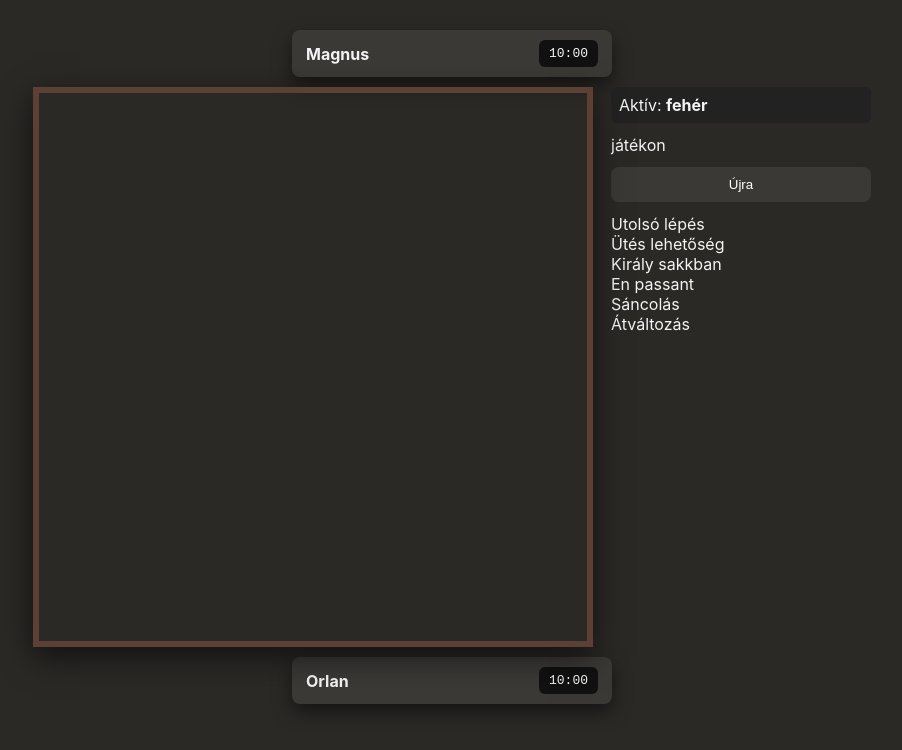
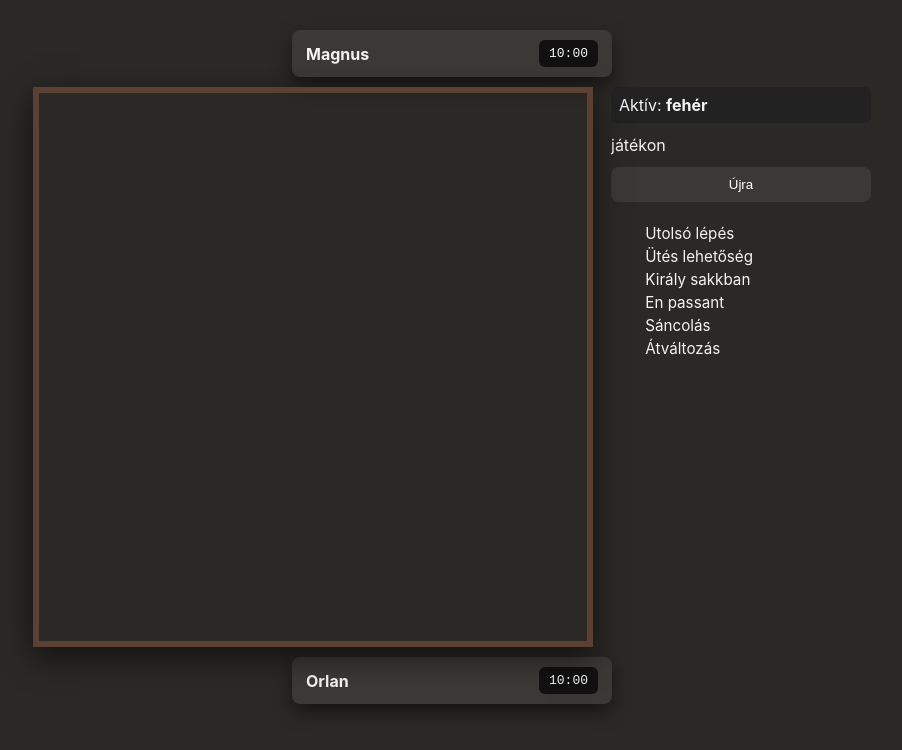
Before and after one commit to DeathDitch123/MattMester, a plain HTML site: page frontend/chess_barold/html/chess.html in a window 1280 px wide. Shown: the whole page, without its empty margins (188-1090 px from the left). Drawn offline with Linux system fonts and the light colour scheme.

Commit message:
Add legend styles to chess.css
Introduce CSS rules for a legend component: .legend (spacing and slightly smaller font, per-line margins) and .legend-sq (inline-block colored square with size, margin, vertical alignment and rounded corners). Comments are in Hungarian. These styles enable consistent formatting of the UI legend and its color swatches.

```diff
--- a/frontend/chess_barold/css/chess.css
+++ b/frontend/chess_barold/css/chess.css
@@ -217,3 +217,25 @@
     border-radius: 8px;  /* Lekerekített sarkok */
     cursor: pointer;  /* Kéz kurzor (kattintható) */
 }
+
+/* JELMAGYARÁZAT */
+.legend
+{
+    margin-top: 6px;  /* Felső margó */
+    font-size: 0.95rem;  /* Betűméret (kicsit kisebb) */
+}
+.legend>div  /* A .legend közvetlen gyermek div elemeire vonatkozik (>) */
+{
+    margin: 4px 0;  /* Függőleges margó soronként */
+}
+
+/* Színes négyzet a jelmagyarázatban */
+.legend-sq
+{
+    display: inline-block;  /* Inline blokk elem */
+    width: 22px;  /* Szélesség */
+    height: 14px;  /* Magasság */
+    margin-right: 8px;  /* Jobb oldali margó */
+    vertical-align: middle;  /* Függőleges igazítás szöveghez */
+    border-radius: 3px;  /* Enyhén lekerekített sarkok */
+}
```
